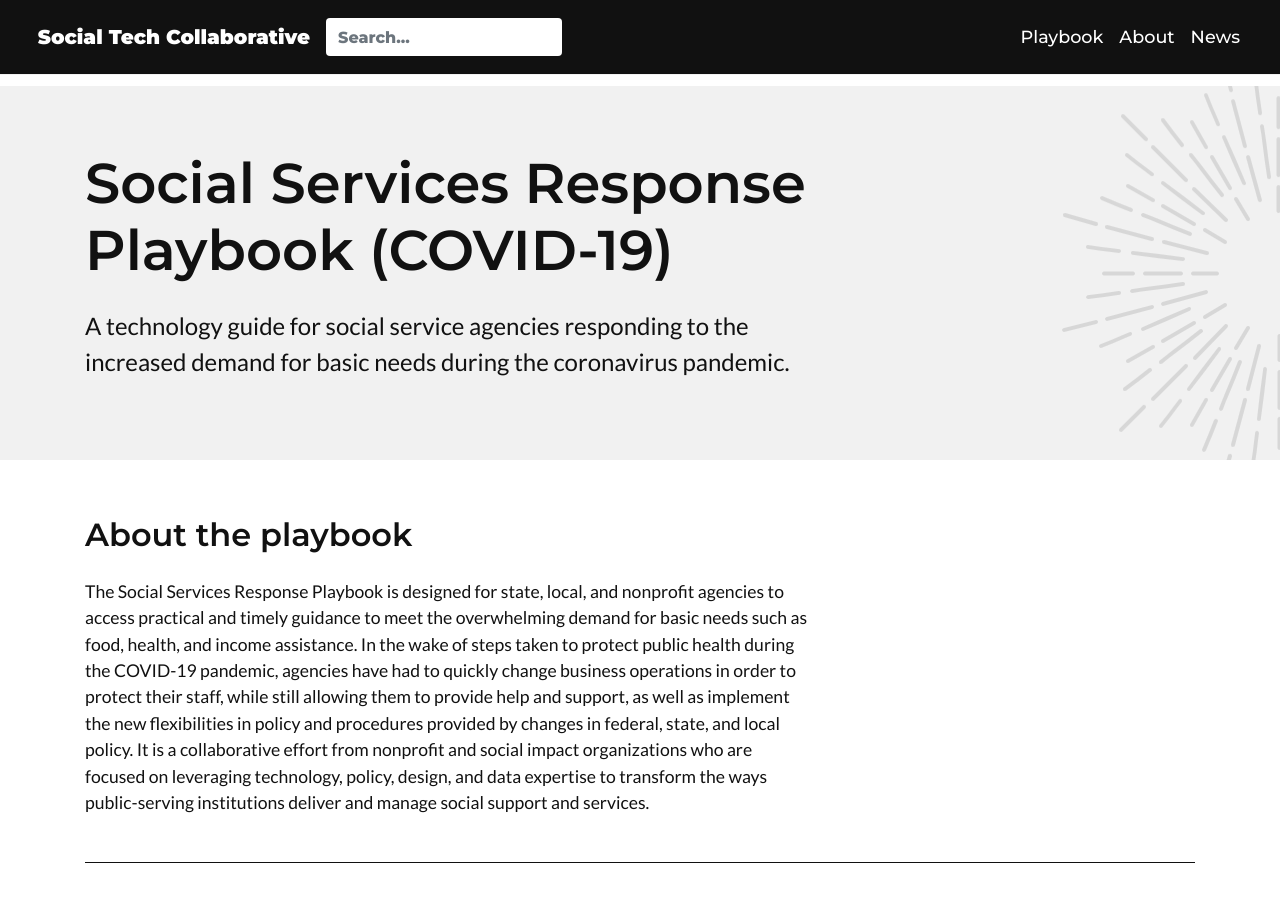
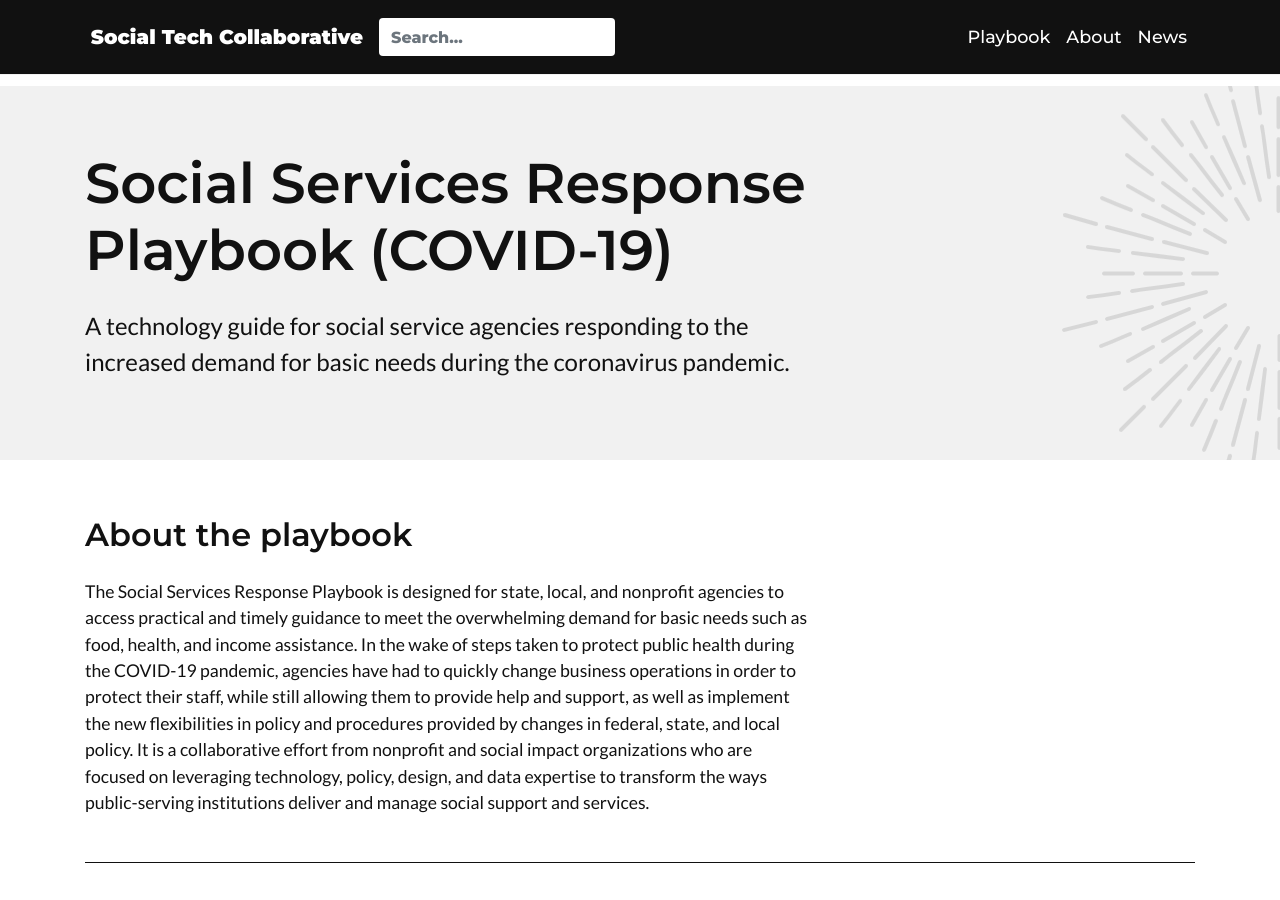
Before and after one commit to Social-Tech-Collab/socialtechcollaborative, a Jekyll site: the page built from index.html, in a window 1280 px wide and 900 px high. Built offline with Jekyll 4.4.1, drawn with Linux system fonts in a browser that asks for light colours; nearby versions of some CDN libraries; some web fonts are replaced; library files that are not in the unit come from our copies; the list of posts is cut into pages by our own code.

Commit message:
switch to bootstrap cdn

```diff
--- a/_layouts/default.html
+++ b/_layouts/default.html
@@ -41,19 +41,20 @@
 
     <link rel="shortcut icon" type="image/x-icon" href="{{site.baseurl}}/{{site.favicon}}">
     <link rel="stylesheet" href="https://use.fontawesome.com/releases/v5.0.13/css/all.css" integrity="sha384-DNOHZ68U8hZfKXOrtjWvjxusGo9WQnrNx2sqG0tfsghAvtVlRW3tvkXWZh58N9jp" crossorigin="anonymous">
-    <link rel="stylesheet" href="{{site.url}}/{{site.baseurl}}/assets/css/bootstrap.css">
+    <link href="https://stackpath.bootstrapcdn.com/bootstrap/4.4.1/css/bootstrap.min.css" rel="stylesheet" integrity="sha384-Vkoo8x4CGsO3+Hhxv8T/Q5PaXtkKtu6ug5TOeNV6gBiFeWPGFN9MuhOf23Q9Ifjh" crossorigin="anonymous">
     <!-- Fonts -->
     <link href="https://fonts.googleapis.com/css2?family=Montserrat:wght@400;500;600;800;900&family=Lato&family=swap" rel="stylesheet">
     <!-- Custom Social Tech Collaborative CSS -->
     <link rel="stylesheet" href="{{site.url}}/{{site.baseurl}}/assets/css/theme.css">
     <link rel="stylesheet" href="{{site.url}}/{{site.baseurl}}/assets/css/style.css">
-    <script src="https://code.jquery.com/jquery-3.3.1.slim.min.js" integrity="sha384-q8i/X+965DzO0rT7abK41JStQIAqVgRVzpbzo5smXKp4YfRvH+8abtTE1Pi6jizo" crossorigin="anonymous"></script>
+    <script src="https://code.jquery.com/jquery-3.4.1.slim.min.js" integrity="sha384-J6qa4849blE2+poT4WnyKhv5vZF5SrPo0iEjwBvKU7imGFAV0wwj1yYfoRSJoZ+n" crossorigin="anonymous"></script>
 
 </head>
   <body>
 
     <!-- Navigation -->
     <nav class="navbar navbar-expand-lg navbar-light fixed-top">
+      <div class="container">
         <a class="navbar-brand font-weight-bolder mr-3" href="{{site.url}}/">&nbsp;<strong>Social Tech Collaborative</strong></a>
         <button class="navbar-light navbar-toggler" type="button" data-toggle="collapse" data-target="#navbarsDefault" aria-controls="navbarsDefault" aria-expanded="false" aria-label="Toggle navigation">
           <span class="navbar-toggler-icon"></span>
@@ -65,6 +66,7 @@
           <ul class="navbar-nav ml-auto align-items-center">
             {% include menu-header.html %}
           </ul>
+        </div>
       </div>
       </nav>
 
@@ -80,7 +82,7 @@
     {% include footer.html %}
 
     <script src="https://cdnjs.cloudflare.com/ajax/libs/popper.js/1.14.3/umd/popper.min.js" integrity="sha384-ZMP7rVo3mIykV+2+9J3UJ46jBk0WLaUAdn689aCwoqbBJiSnjAK/l8WvCWPIPm49" crossorigin="anonymous"></script>
-    <script src="https://stackpath.bootstrapcdn.com/bootstrap/4.1.1/js/bootstrap.min.js" integrity="sha384-smHYKdLADwkXOn1EmN1qk/HfnUcbVRZyYmZ4qpPea6sjB/pTJ0euyQp0Mk8ck+5T" crossorigin="anonymous"></script>
+    <script src="https://stackpath.bootstrapcdn.com/bootstrap/4.4.1/js/bootstrap.min.js" integrity="sha384-wfSDF2E50Y2D1uUdj0O3uMBJnjuUD4Ih7YwaYd1iqfktj0Uod8GCExl3Og8ifwB6" crossorigin="anonymous"></script>
     <script src="{{site.url}}/{{site.baseurl}}/assets/js/theme.js"></script>
     <script src="{{site.url}}/{{site.baseurl}}/assets/js/lunr.js"></script>
 
```
Lines whose indentation alone changed are shown as unchanged.
